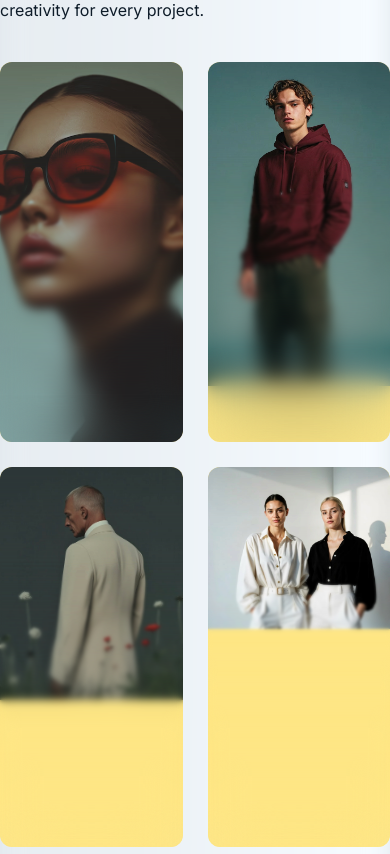
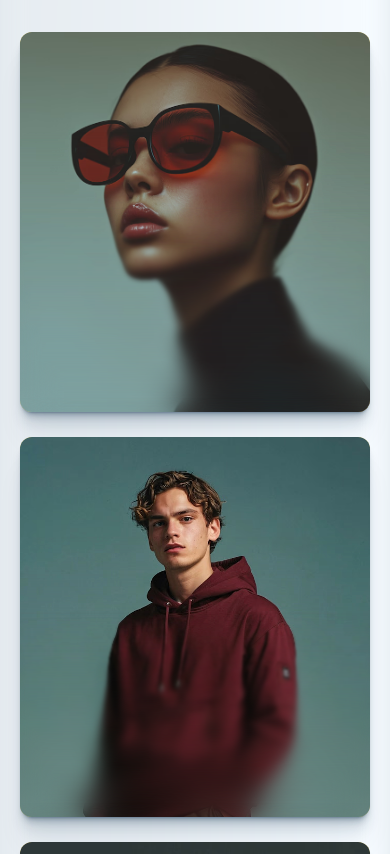
Before and after one commit to ask0ldd/FolioV2, a React (Vite) app: page / in a window 390 px wide. Shown: the part 9500-10354 px from the top of the page. Built offline with nearby package versions, Linux system fonts and the light colour scheme.

Commit message:
*edit* front / making the happy cleints component responsive

```diff
--- a/src/pages/app/sections/HappyClients.tsx
+++ b/src/pages/app/sections/HappyClients.tsx
@@ -8,7 +8,7 @@ import client4 from '../../../assets/client4.png'
 
 export default function HappyClients(){
     return(
-        <section className='flex flex-col w-full items-center py-[100px]'>
+        <section className='flex flex-col w-full items-center py-[70px] md:py-[100px] px-[20px]'>
             <div className='flex px-[2px] py-[2px] bg-[#EFF8FF] rounded-full'>
                 <span className='flex flex-row gap-x-[10px] justify-center items-center h-[40px] bg-[#EFF8FF] border-1 border-[#D8DFE5] px-[30px] rounded-full'>
                     <svg viewBox="0 0 256 256" width={18} height={18} style={{transform:'translateY(1px)'}} focusable="false" color="#0e1c29">
@@ -22,11 +22,11 @@ export default function HappyClients(){
             <h2 className='dm-sans text-[56px] mt-[12px]'>From Vision to Execution</h2>
             <span className='mt-[20px]'>A refined design process that ensures consistency, creativity for every project.</span>
 
-            <div className='flex flex-row flex-wrap gap-[25px] w-full max-w-[1200px] mt-[40px]'>
+            <div className='flex flex-col md:flex-row md:flex-wrap gap-[25px] w-full max-w-[1200px] mt-[40px]'>
 
-                <div className='relative h-[380px] max-w-[350px] flex-[40%] shrink grow bg-amber-200 overflow-hidden rounded-[12px]'>
-                    <img src={client1} className='absolute top-0 left-0 h-full w-auto object-cover'/>
-                    <div className='relative w-full h-full'>
+                <div className='relative h-[380px] w-full md:max-w-[350px] md:flex-[40%] md:shrink md:grow bg-amber-200 overflow-hidden rounded-[12px] greyShadow'>
+                    <img src={client1} className='absolute top-0 left-0 h-full w-full md:w-auto object-cover'/>
+                    <div className='relative w-full h-[80%] mt-[100px]'>
                         {blurLayers.map((layer, idx) => (
                             <div
                                 key={idx}
@@ -45,9 +45,9 @@ export default function HappyClients(){
                         ))}
                     </div>
                 </div>
-                <div className='relative h-[380px] flex-[40%] shrink grow bg-amber-200 overflow-hidden rounded-[12px]'>
+                <div className='relative h-[380px] w-full max-h-[380px] md:flex-[40%] md:shrink md:grow bg-amber-200 overflow-hidden rounded-[12px] greyShadow'>
                     <img src={client2} className='absolute top-0 left-0 w-full object-cover'/>
-                    <div className='relative w-full h-full'>
+                    <div className='relative w-full h-[80%] mt-[100px]'>
                         {blurLayers.map((layer, idx) => (
                             <div
                                 key={idx}
@@ -67,9 +67,9 @@ export default function HappyClients(){
                     </div>
                 </div>
 
-                <div className='relative h-[380px] flex-[40%] shrink grow bg-amber-200 overflow-hidden rounded-[12px]'>
+                <div className='relative h-[380px] md:flex-[40%] md:shrink md:grow bg-amber-200 overflow-hidden rounded-[12px] greyShadow'>
                     <img src={client3} className='absolute top-0 left-0 w-full object-cover'/>
-                    <div className='relative w-full h-full'>
+                    <div className='relative w-full h-[80%] mt-[100px]'>
                         {blurLayers.map((layer, idx) => (
                             <div
                                 key={idx}
@@ -88,9 +88,9 @@ export default function HappyClients(){
                         ))}
                     </div>
                 </div>
-                <div className='relative h-[380px] flex-[40%] shrink grow bg-amber-200 overflow-hidden rounded-[12px]'>
-                    <img src={client4} className='absolute top-0 left-0 w-full object-cover'/>
-                    <div className='relative w-full h-full'>
+                <div className='relative h-[380px] md:flex-[40%] md:shrink md:grow bg-amber-200 overflow-hidden rounded-[12px] greyShadow'>
+                    <img src={client4} className='absolute top-0 left-0 w-full h-full md:h-auto object-cover'/>
+                    <div className='relative w-full h-[80%] mt-[100px]'>
                         {blurLayers.map((layer, idx) => (
                             <div
                                 key={idx}
```
Lines whose indentation alone changed are shown as unchanged.
